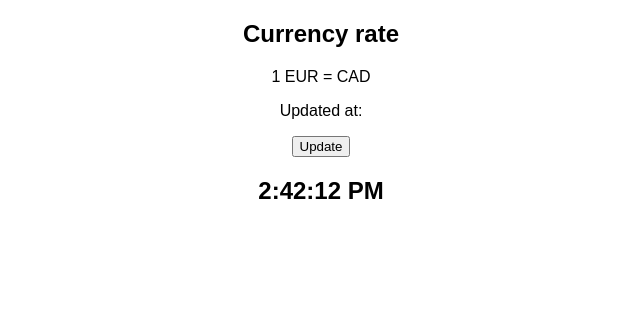
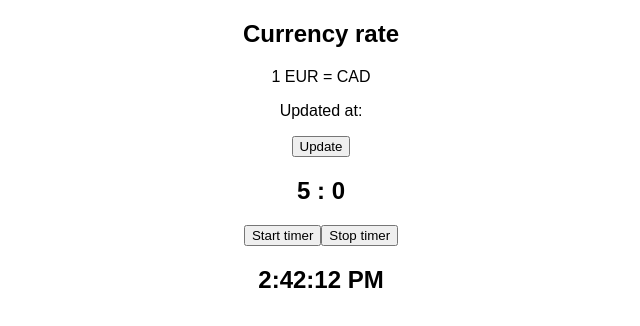
Before and after one commit to omigibson/react, a React (Create React App) app: page / in a window 1280 px wide. Shown: the top 326 px of the page, without its empty margins (319-959 px from the left). Built offline with nearby package versions, Linux system fonts and the light colour scheme; no server answers.

Commit message:
Added countdown timer. Not completely finished yet.

```diff
--- a/src/App.js
+++ b/src/App.js
@@ -1,5 +1,6 @@
 import React from 'react';
 import Currency from './Components/Currency/Currency.js';
+import Timer from './Components/Timer/Timer.js';
 import Clock from './Components/Clock/Clock.js';
 //import Note from './Components/PostIt/PostIt.js';
 import './App.css';
@@ -12,9 +13,10 @@ class App extends React.Component {
 		<Currency/>
 		</section>
 		<section>
-        <Clock/>
+		<Timer/>
 		</section>
 		<section>
+        <Clock/>
 		</section>
       </div>
     );
--- a/src/Components/Timer/Timer.js
+++ b/src/Components/Timer/Timer.js
@@ -0,0 +1,36 @@
+import React from 'react';
+
+class Timer extends React.Component {
+	constructor(props) {
+		super(props);
+		this.state = {
+			minutes: 300/60,
+			seconds: 300 % 60
+		};
+	}
+
+	startTimer = () => {
+		let duration = 300
+			setInterval(() => {
+			this.setState({minutes: Math.trunc(duration / 60)});
+			this.setState({seconds: (duration % 60)});
+			duration = duration -1;
+		}, 1000);
+	}
+
+	stopTimer = () => {
+		clearInterval();
+	}
+
+	render() {
+		return (
+		<div>
+			<h2>{this.state.minutes} : {this.state.seconds}</h2>
+			<button onClick={this.startTimer}>Start timer</button>
+			<button onClick={this.stopTimer}>Stop timer</button>
+		</div>
+		)
+	}
+}
+
+	export default Timer;
```
